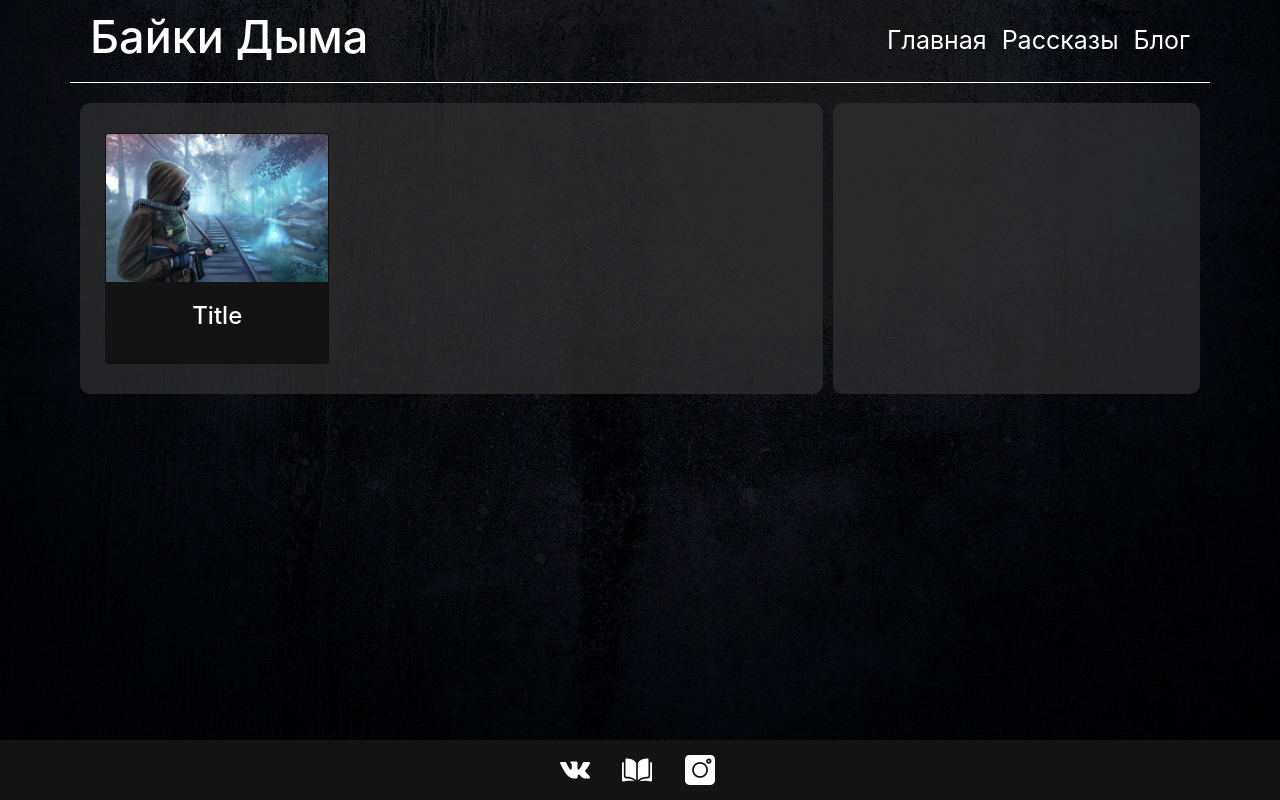
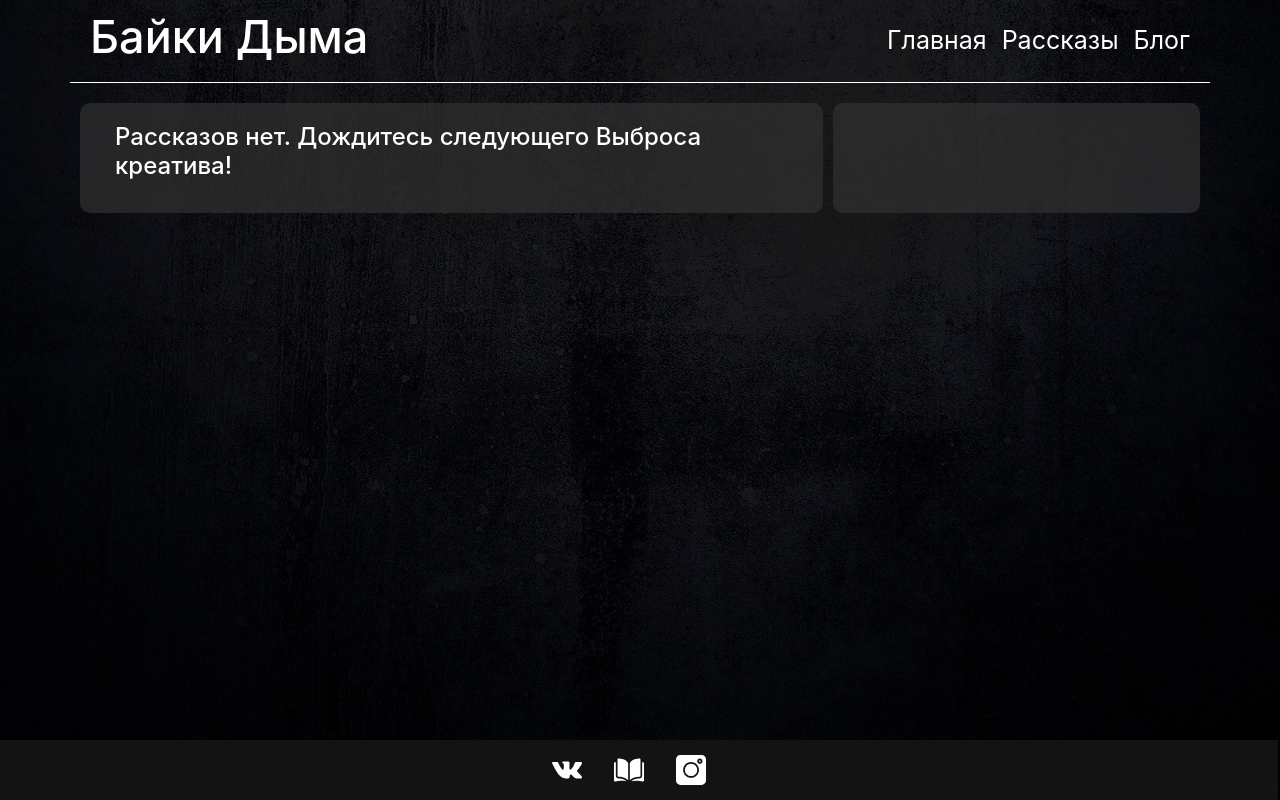
Before and after one commit to loop-lab/stalker, a PHP site: page /page/chapters.php?id=1 in a window 1280 px wide. Run offline with PHP 8.4, Linux system fonts and the light colour scheme; data comes from the database, SQL or seed files in the repository; data that the repository does not hold is empty; some libraries are stand-ins or nearby versions.

Commit message:
F**** fixed full screen again

```diff
--- a/config/db.php
+++ b/config/db.php
@@ -20,9 +20,11 @@ class author {
     public $id;
     public $title;
     public $name;
+    private $connect;
 
     public function __construct($id, $connection) {
-        $author_db = $connection -> query("SELECT * FROM `author`");
+        $this -> $connect = $connection;
+        $author_db = $this -> $connect -> query("SELECT * FROM `author`");
 
         while ($row = $author_db -> fetch_assoc()) {
             $authors[$row['id']] = array(
@@ -35,7 +37,17 @@ class author {
         $this -> name = $authors[$id]['name'];
     }
 
-    public function chapter_bd($id_author, $connection) {
-        $chapter_db = $connection -> query("SELECT * FROM `chapter` WHERE" . $id_author);
+    public function database($id_author, $name_table) {
+        $chapter_db = $this -> $connect -> query("SELECT * FROM {$name_table} WHERE `id_author`={$id_author}");
+
+        while ($row = $chapter_db -> fetch_assoc()) {
+            $table[$row['id']] = array(
+                'title' => $row['title'],
+                'text' => $row['text'],
+                'image' => $row['image'],
+                'date' => $row['date']
+            );
+        }
+        return $table;
     }
 }
--- a/css/chap.css
+++ b/css/chap.css
@@ -1471,11 +1471,7 @@ pre code {
 }
 
 .wrapper {
-  min-height: 100vh;
-  width: 100vw;
-  display: flex;
-  flex-direction: column;
-  justify-content: space-between;
+  height: 100vh;
   background-image: url("../image/back.jpg");
   background-repeat: no-repeat;
   background-size: cover;
@@ -1636,35 +1632,36 @@ pre code {
 }
 
 .footer {
+  position: absolute;
+  left: 0;
+  bottom: 0;
   height: 60px;
+  width: 101%;
   background-color: #131313;
 }
-.footer .content {
-  height: 100%;
-}
-.footer .content .col-2 {
+.footer .col-2 {
   padding: 0;
   margin-right: 5px;
   text-align: center;
 }
-.footer .content .btn {
+.footer .btn {
   padding: 0;
   height: 30px;
   width: 30px;
   border: none;
 }
-.footer .content .btn .soc {
+.footer .btn .soc {
   display: block;
   height: 100%;
   width: 100%;
   fill: #fff;
   transition: fill 0.15s ease-in-out;
 }
-.footer .content .btn:hover {
+.footer .btn:hover {
   background-color: transparent;
   border-color: #9a0000;
 }
-.footer .content .btn:hover .soc {
+.footer .btn:hover .soc {
   fill: #9a0000;
 }
 
--- a/css/chap.scss
+++ b/css/chap.scss
@@ -14,18 +14,14 @@ $body-color: #fff;
 @import "../node_modules/bootstrap/scss/code";
 @import "../node_modules/bootstrap/scss/grid";
 
+
 .dark-opasity{
     background-color: rgba(49, 49, 49, 0.7);
     border-radius: 10px;
 }
 
 .wrapper {
-    min-height: 100vh;
-    width: 100vw;
-    display: flex;
-    flex-direction: column;
-    justify-content: space-between;
-
+    height: 100vh;
     background-image: url('../image/back.jpg');
     background-repeat: no-repeat;
     background-size: cover;
@@ -216,13 +212,12 @@ $body-color: #fff;
 
 
 .footer {
+    position: absolute;
+    left: 0;
+    bottom: 0;
     height: 60px;
-    // width: 100vw;
+    width: 101%;
     background-color: #131313;
-
-    .content{
-        height: 100%;
-
     .col-2 {
         padding: 0;
         margin-right: 5px;
@@ -253,7 +248,6 @@ $body-color: #fff;
         }
     }
 }
-}
 
 @media (max-width: 800px) {
     .header{
--- a/page/chapters.php
+++ b/page/chapters.php
@@ -25,35 +25,42 @@
     <script id="chatBroEmbedCode">/* Chatbro Widget Embed Code Start */function ChatbroLoader(chats,async){async=!1!==async;var params={embedChatsParameters:chats instanceof Array?chats:[chats],lang:navigator.language||navigator.userLanguage,needLoadCode:'undefined'==typeof Chatbro,embedParamsVersion:localStorage.embedParamsVersion,chatbroScriptVersion:localStorage.chatbroScriptVersion},xhr=new XMLHttpRequest;xhr.withCredentials=!0,xhr.onload=function(){eval(xhr.responseText)},xhr.onerror=function(){console.error('Chatbro loading error')},xhr.open('GET','//www.chatbro.com/embed.js?'+btoa(unescape(encodeURIComponent(JSON.stringify(params)))),async),xhr.send()}/* Chatbro Widget Embed Code End */ChatbroLoader({encodedChatId: '84LRb'});</script>
 </head>
 <body>
-    <div class="wrapper">
-        <div class="container">
+    <div class="wrapper container-fluid">
+        <div class="container column justify-Start">
             <?php include ('include/header.php')?>
 
             <div class="main row justify-content-between">
-
                 <div class="chapter col-xl-8 col-lg-12">
                     <div class="dark-opasity block-chapter row align-content-around">
+                        <?php
+                            $chapter = $author -> database($id, 'chapter');
+                            if ($chapter) {
+                            foreach ($chapter as $key => $value) {
+                        ?>
 
                         <div class="col-lg-4 col-md-6 col-sm-12">
-                            <a class="block_card" href=<?="'chapter.php?id=".$id."'"?>>
+                            <a class="block_card" href=<?="'chapter.php?id=".$id."&id_chapter =".$key."'"?>>
                                 <div class="card">
-                                    <img src="../image/chapter.jpg" class="card-img-top" alt="Title">
+                                    <img src=<?="'../image/".$value['image']."'"?> class="card-img-top" alt=<?=$value['title']?>>
                                     <div class="card-body">
-                                        <h4 class="card-title">Title</h4>
+                                        <h4 class="card-title"><?=$value['title']?></h4>
                                     </div>
                                 </div>
                             </a>
                         </div>
 
+                    <?php }} else { ?>
+                        <h4 class="card-title col-12">Рассказов нет. Дождитесь следующего Выброса креатива!</h4>
+                    <?php } ?>
+
                     </div>
                 </div>
 
-            <?php include ('include/sidebar.php')?>
+                <?php include ('include/sidebar.php')?>
             </div>
         </div>
 
         <?php include ('include/footer.php')?>
-
     </div>
 
 
--- a/page/include/footer.php
+++ b/page/include/footer.php
@@ -1,6 +1,5 @@
-<footer class="footer">
-    <div class="content row justify-content-center align-items-center">
-        <div class="social col-xl-2 col-lg-3 col-md-3 col-sm-3 row justify-content-around">
+<footer class="footer row justify-content-center align-items-center">
+        <div class="social row col-xl-2 col-lg-3 col-md-3 col-sm-3  justify-content-around">
             <div class="col-2">
                 <a class="btn btn-outline-light" href="#" role="button" target="_blank">
                     <svg class="soc">
@@ -23,5 +22,4 @@
                 </a>
             </div>
         </div>
-    </div>
 </footer>
```
Also changed, not shown: 1 other file. Lines whose indentation alone changed are shown as unchanged.
